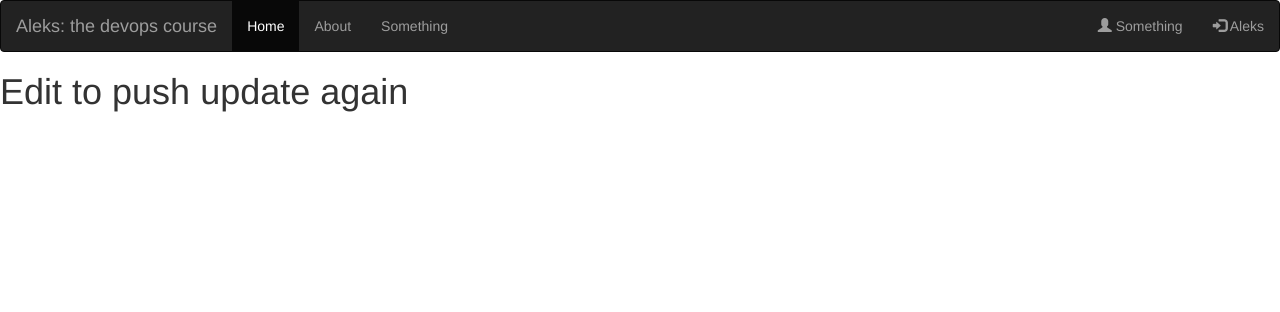
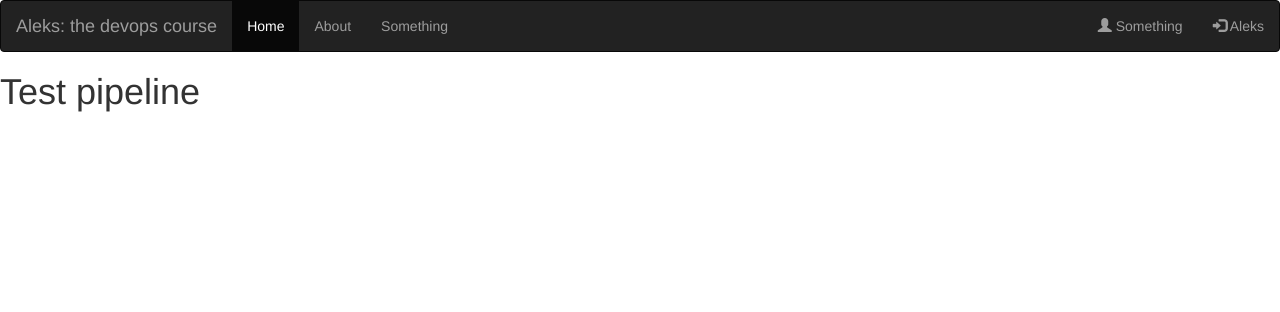
Before and after one commit to AleksPish/unfinishedflaskapp, a Flask app: page / in a window 1280 px wide. Shown: the top 312 px of the page. Run offline with Flask 3, Linux system fonts and the light colour scheme; some libraries are stand-ins or nearby versions.

Commit message:
pipeline test

```diff
--- a/templates/index.html
+++ b/templates/index.html
@@ -27,7 +27,7 @@
         </div>
     </nav>
     {% block content %}
-    <h1>Edit to push update again</h1>
+    <h1>Test pipeline</h1>
     {% endblock %}
 </body>
 
```
